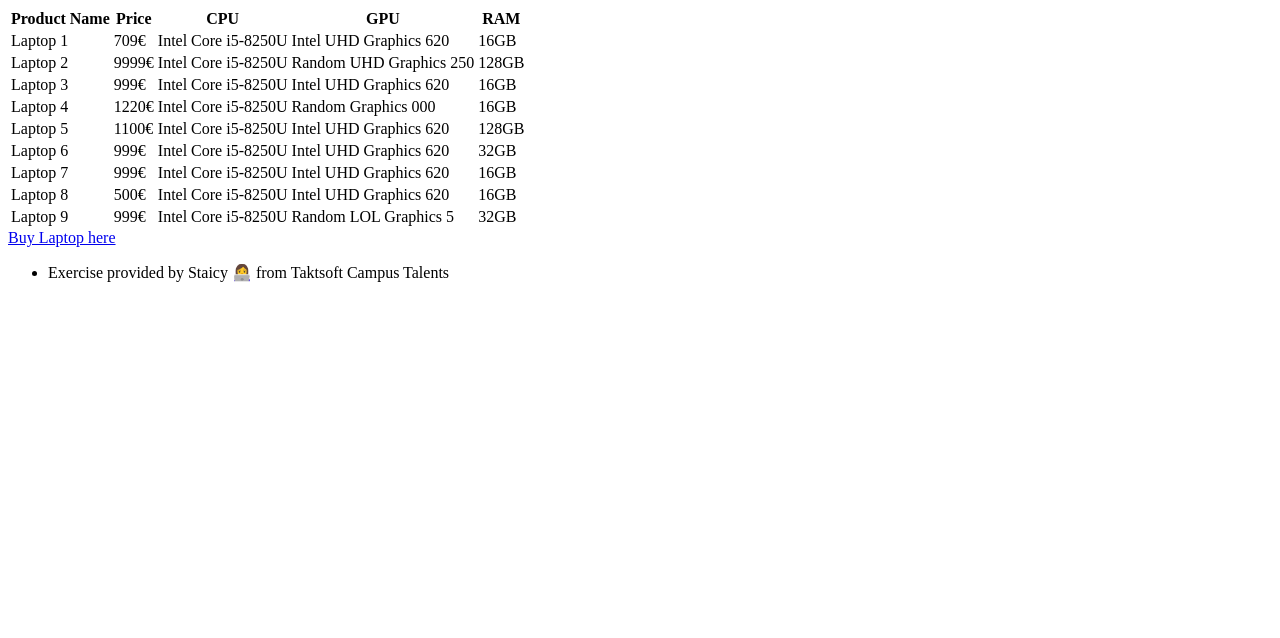
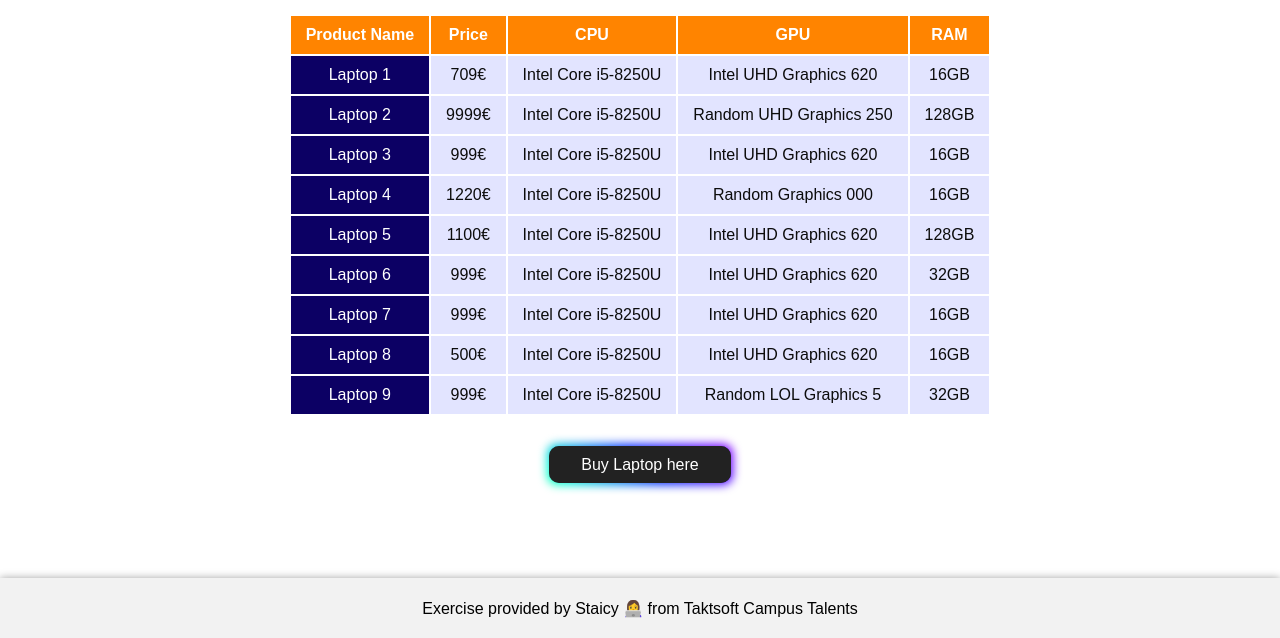
Before and after one commit to maria-dsgn/css-finals, a plain HTML site: page specs.html in a window 1280 px wide. Shown: the part 162-800 px from the top of the page. Drawn offline with Linux system fonts and the light colour scheme.

Commit message:
style table and button for Specs page

```diff
--- a/specs.html
+++ b/specs.html
@@ -3,6 +3,7 @@
   <head>
     <meta charset="UTF-8" />
     <meta name="viewport" content="width=device-width, initial-scale=1.0" />
+    <link rel="stylesheet" href="/style.css" />
     <title>CSS Final Exercise 🚀</title>
   </head>
   <body>
@@ -27,63 +28,63 @@
           <th>RAM</th>
         </tr>
         <tbody>
-          <tr>
+          <tr class="stats-row">
             <td>Laptop 1</td>
             <td>709€</td>
             <td>Intel Core i5-8250U</td>
             <td>Intel UHD Graphics 620</td>
             <td>16GB</td>
           </tr>
-          <tr>
+          <tr class="stats-row">
             <td>Laptop 2</td>
             <td>9999€</td>
             <td>Intel Core i5-8250U</td>
             <td>Random UHD Graphics 250</td>
             <td>128GB</td>
           </tr>
-          <tr>
+          <tr class="stats-row">
             <td>Laptop 3</td>
             <td>999€</td>
             <td>Intel Core i5-8250U</td>
             <td>Intel UHD Graphics 620</td>
             <td>16GB</td>
           </tr>
-          <tr>
+          <tr class="stats-row">
             <td>Laptop 4</td>
             <td>1220€</td>
             <td>Intel Core i5-8250U</td>
             <td>Random Graphics 000</td>
             <td>16GB</td>
           </tr>
-          <tr>
+          <tr class="stats-row">
             <td>Laptop 5</td>
             <td>1100€</td>
             <td>Intel Core i5-8250U</td>
             <td>Intel UHD Graphics 620</td>
             <td>128GB</td>
           </tr>
-          <tr>
+          <tr class="stats-row">
             <td>Laptop 6</td>
             <td>999€</td>
             <td>Intel Core i5-8250U</td>
             <td>Intel UHD Graphics 620</td>
             <td>32GB</td>
           </tr>
-          <tr>
+          <tr class="stats-row">
             <td>Laptop 7</td>
             <td>999€</td>
             <td>Intel Core i5-8250U</td>
             <td>Intel UHD Graphics 620</td>
             <td>16GB</td>
           </tr>
-          <tr>
+          <tr class="stats-row">
             <td>Laptop 8</td>
             <td>500€</td>
             <td>Intel Core i5-8250U</td>
             <td>Intel UHD Graphics 620</td>
             <td>16GB</td>
           </tr>
-          <tr>
+          <tr class="stats-row">
             <td>Laptop 9</td>
             <td>999€</td>
             <td>Intel Core i5-8250U</td>
@@ -92,9 +93,14 @@
           </tr>
         </tbody>
       </table>
-      <a href="https://www.refurbed.de/c/laptops/" target="_blank"
-        >Buy Laptop here</a
-      >
+      <div class="btn-container">
+        <a
+          class="button-85"
+          href="https://www.refurbed.de/c/laptops/"
+          target="_blank"
+          >Buy Laptop here</a
+        >
+      </div>
     </main>
     <footer>
       <ul>
--- a/style.css
+++ b/style.css
@@ -153,3 +153,102 @@ img {
   vertical-align: middle;
   border-radius: 3px;
 }
+
+/* /////////////// SPECS ////////////////// */
+
+table {
+  margin: 30px auto;
+}
+
+tr > td:first-child {
+  background: rgb(12, 0, 100);
+  color: #fff;
+}
+th {
+  background: rgb(255, 132, 0);
+  color: #fff;
+  padding: 10px 15px;
+
+  text-align: center;
+  /* text-transform: capitalize; */
+}
+td {
+  padding: 10px 15px;
+  text-align: center;
+  color: #0c0c0c;
+  background: rgb(226, 228, 255);
+}
+
+/* CSS */
+.btn-container {
+  display: flex;
+  justify-content: center;
+}
+
+.button-85 {
+  padding: 0.6em 2em;
+  border: none;
+  outline: none;
+  color: rgb(255, 255, 255);
+  background: #111;
+  cursor: pointer;
+  position: relative;
+  z-index: 0;
+  border-radius: 10px;
+  user-select: none;
+  -webkit-user-select: none;
+  touch-action: manipulation;
+  text-decoration: none;
+}
+
+.button-85:before {
+  content: "";
+  background: linear-gradient(
+    45deg,
+    #ff0000,
+    #ff7300,
+    #fffb00,
+    #48ff00,
+    #00ffd5,
+    #002bff,
+    #7a00ff,
+    #ff00c8,
+    #ff0000
+  );
+  position: absolute;
+  top: -2px;
+  left: -2px;
+  background-size: 400%;
+  z-index: -1;
+  filter: blur(5px);
+  -webkit-filter: blur(5px);
+  width: calc(100% + 4px);
+  height: calc(100% + 4px);
+  animation: glowing-button-85 20s linear infinite;
+  transition: opacity 0.3s ease-in-out;
+  border-radius: 10px;
+}
+
+@keyframes glowing-button-85 {
+  0% {
+    background-position: 0 0;
+  }
+  50% {
+    background-position: 400% 0;
+  }
+  100% {
+    background-position: 0 0;
+  }
+}
+
+.button-85:after {
+  z-index: -1;
+  content: "";
+  position: absolute;
+  width: 100%;
+  height: 100%;
+  background: #222;
+  left: 0;
+  top: 0;
+  border-radius: 10px;
+}
```
